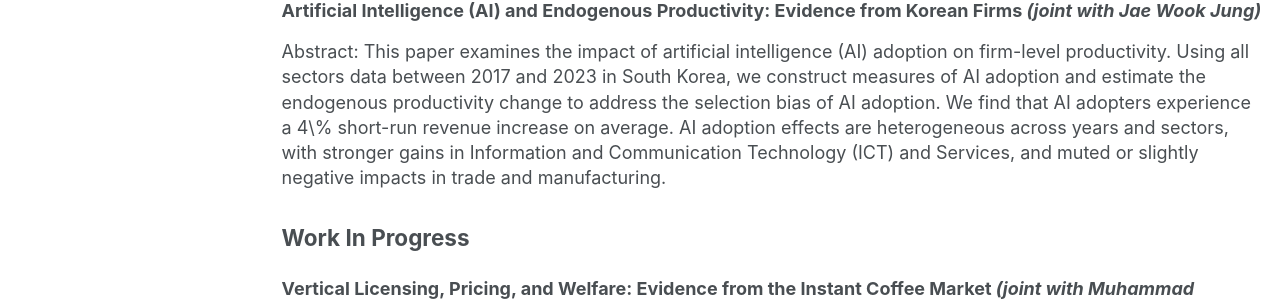
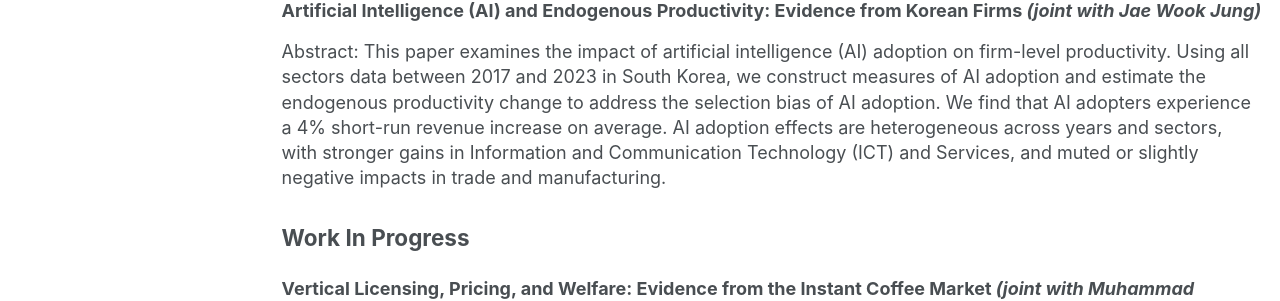
Before and after one commit to ziyaowangecon/ziyaowangecon.github.io, a Jekyll site: the page built from _pages/research.md, in a window 1280 px wide and 1251 px high. Shown: the part 536-837 px from the top of the window. Built offline with Jekyll 4.4.1, drawn with Linux system fonts in a browser that asks for light colours; some web fonts are replaced.

```diff
--- a/_pages/research.md
+++ b/_pages/research.md
@@ -71,7 +71,7 @@ Abstract: This paper identifies firm-level factor-augmenting productivity for ca
 
 ### Artificial Intelligence (AI) and Endogenous Productivity: Evidence from Korean Firms *(joint with Jae Wook Jung)*
 
-Abstract: This paper examines the impact of artificial intelligence (AI) adoption on firm-level productivity. Using all sectors data between 2017 and 2023 in South Korea, we construct measures of AI adoption and estimate the endogenous productivity change to address the selection bias of AI adoption. We find that AI adopters experience a 4\% short-run revenue increase on average. AI adoption effects are heterogeneous across years and sectors, with stronger gains in Information and Communication Technology (ICT) and Services, and muted or slightly negative impacts in trade and manufacturing.
+Abstract: This paper examines the impact of artificial intelligence (AI) adoption on firm-level productivity. Using all sectors data between 2017 and 2023 in South Korea, we construct measures of AI adoption and estimate the endogenous productivity change to address the selection bias of AI adoption. We find that AI adopters experience a 4% short-run revenue increase on average. AI adoption effects are heterogeneous across years and sectors, with stronger gains in Information and Communication Technology (ICT) and Services, and muted or slightly negative impacts in trade and manufacturing.
 
 <!-- ### On Estimating Firm-level Productivity: A Method based on Dynamic Panel-->
 
```
